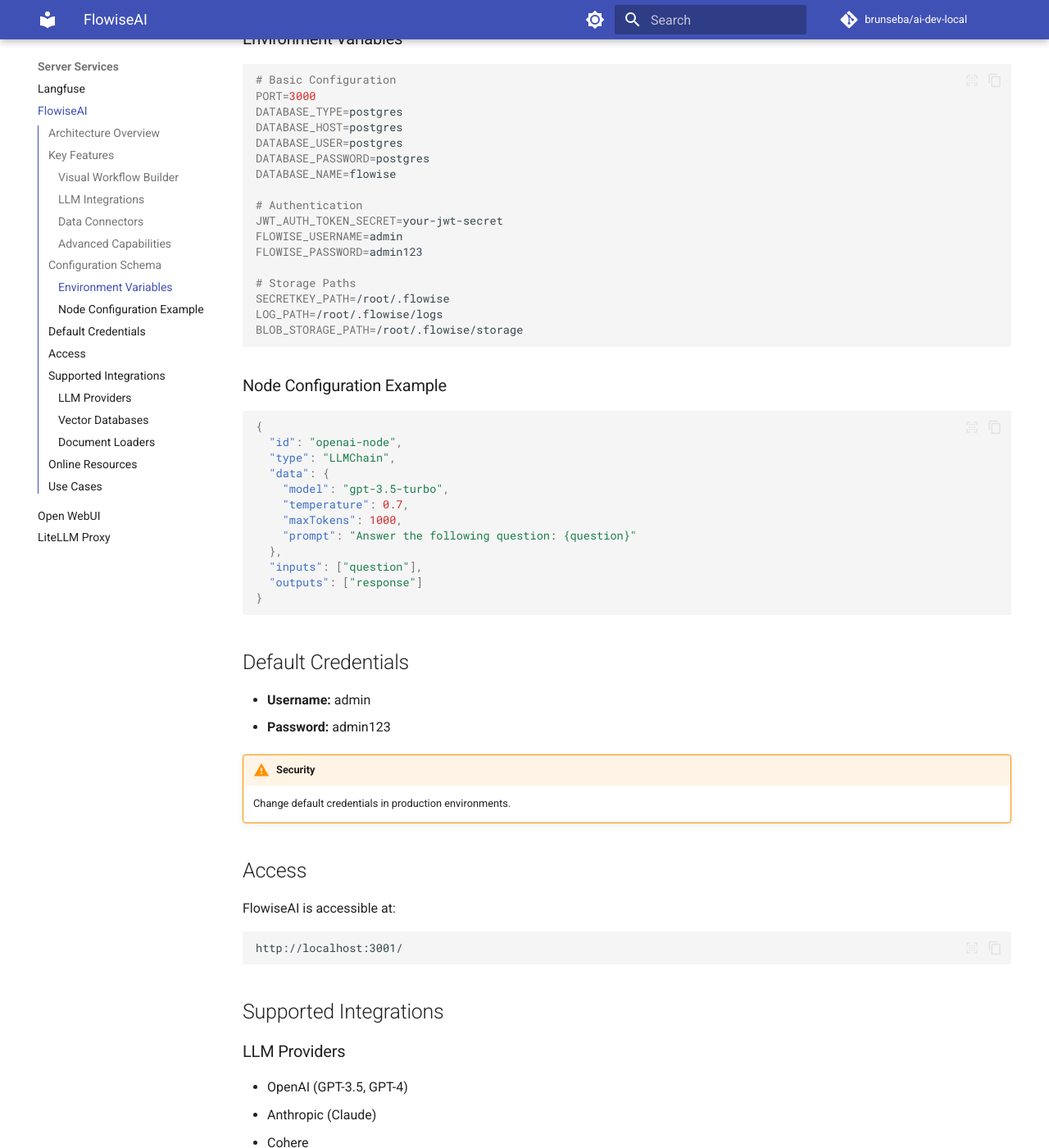
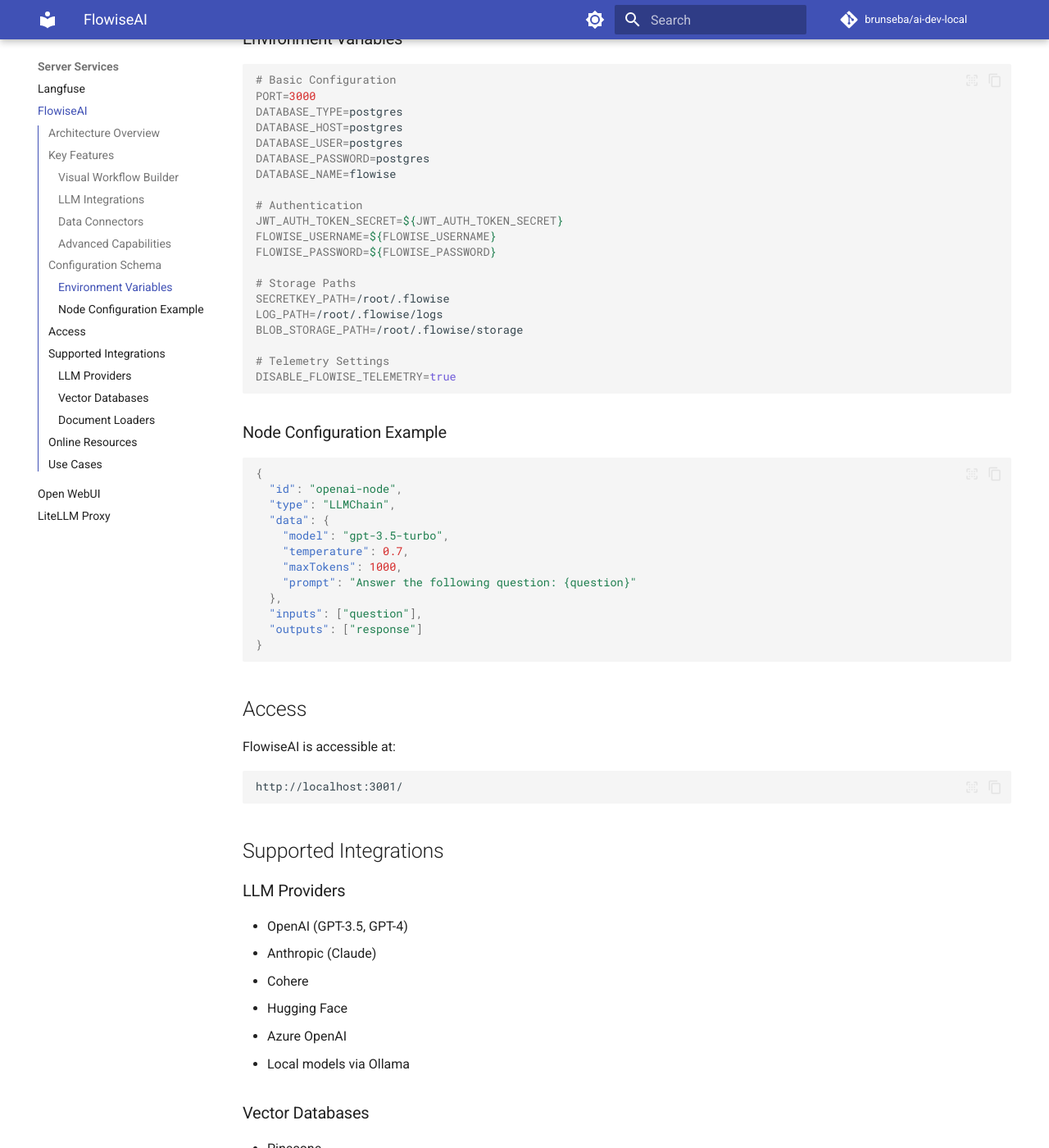
Before and after one commit to brunseba/ai-dev-local, an MkDocs documentation site: the page built from docs/services/flowiseai.md, in a window 1280 px wide and 1400 px high, scrolled down 1774 px. Shown: the whole window at 82% size. Built offline with MkDocs 1.6.1 and Material for MkDocs 9.7.7, drawn with Linux system fonts in a browser that asks for light colours; comment, search, counter and statistics services are not loaded; the version menu is left out.

Commit message:
docs: secure service documentation by removing credentials and disabling telemetry
- Remove hardcoded usernames and passwords from all service documentation
- Replace credential examples with environment variable references
- Remove default credentials sections that exposed sensitive information
- Add telemetry disable settings for all services (DISABLE_FLOWISE_TELEMETRY=true, LITELLM_TELEMETRY=false, TELEMETRY_ENABLED=false)
- Improve security posture by using  format for sensitive configuration
- Maintain documentation completeness while enhancing privacy and security practices

````diff
--- a/docs/services/flowiseai.md
+++ b/docs/services/flowiseai.md
@@ -75,14 +75,17 @@
 DATABASE_NAME=flowise
 
 # Authentication
-JWT_AUTH_TOKEN_SECRET=your-jwt-secret
-FLOWISE_USERNAME=admin
-FLOWISE_PASSWORD=admin123
+JWT_AUTH_TOKEN_SECRET=${JWT_AUTH_TOKEN_SECRET}
+FLOWISE_USERNAME=${FLOWISE_USERNAME}
+FLOWISE_PASSWORD=${FLOWISE_PASSWORD}
 
 # Storage Paths
 SECRETKEY_PATH=/root/.flowise
 LOG_PATH=/root/.flowise/logs
 BLOB_STORAGE_PATH=/root/.flowise/storage
+
+# Telemetry Settings
+DISABLE_FLOWISE_TELEMETRY=true
 ```
 
 ### Node Configuration Example
@@ -100,14 +103,6 @@
   "outputs": ["response"]
 }
 ```
-
-## Default Credentials
-
-- **Username:** admin
-- **Password:** admin123
-
-!!! warning "Security"
-    Change default credentials in production environments.
 
 ## Access
 
````
Also changed, not shown: docs/services/langfuse.md (+8 -0 lines), docs/services/litellm.md (+5 -11 lines), docs/services/open-webui.md (+2 -2 lines).
